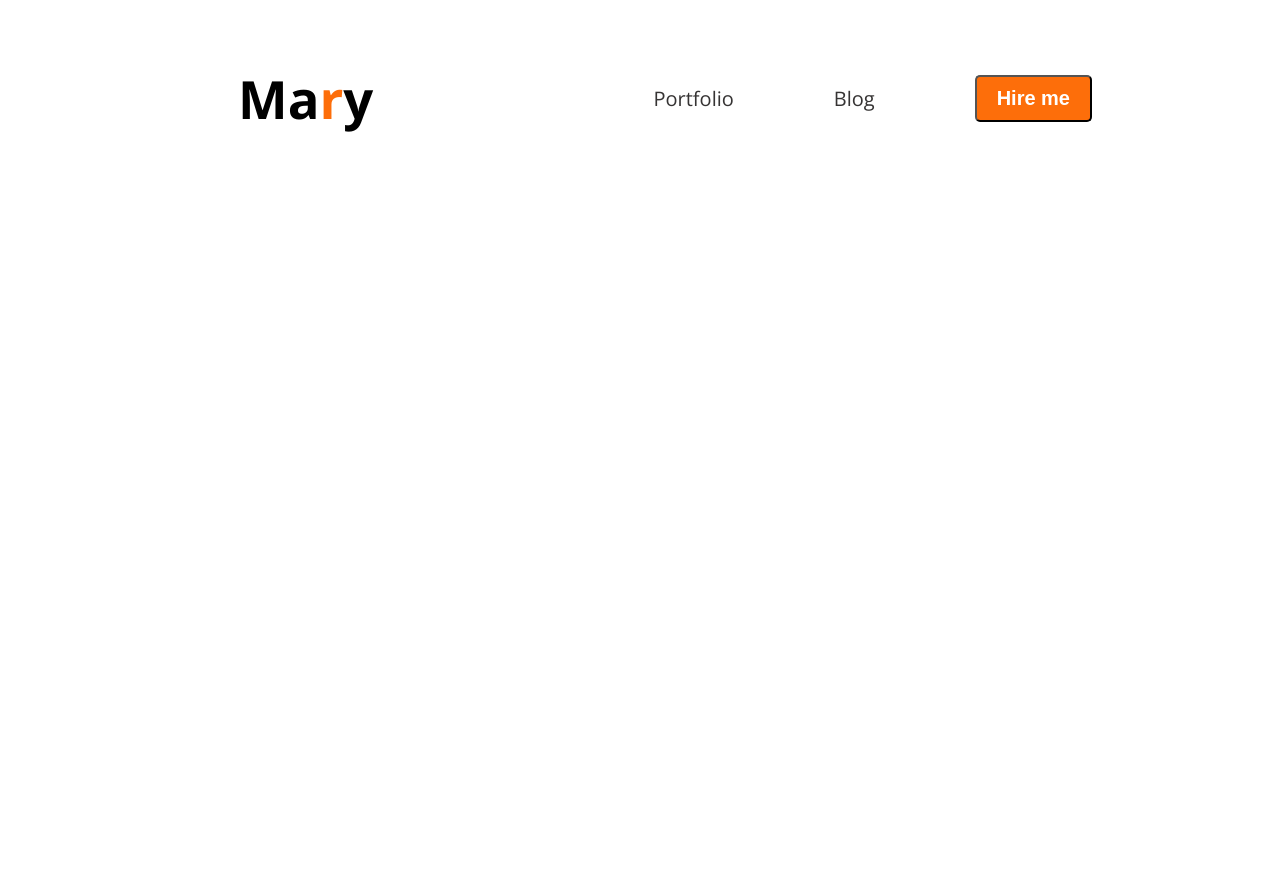
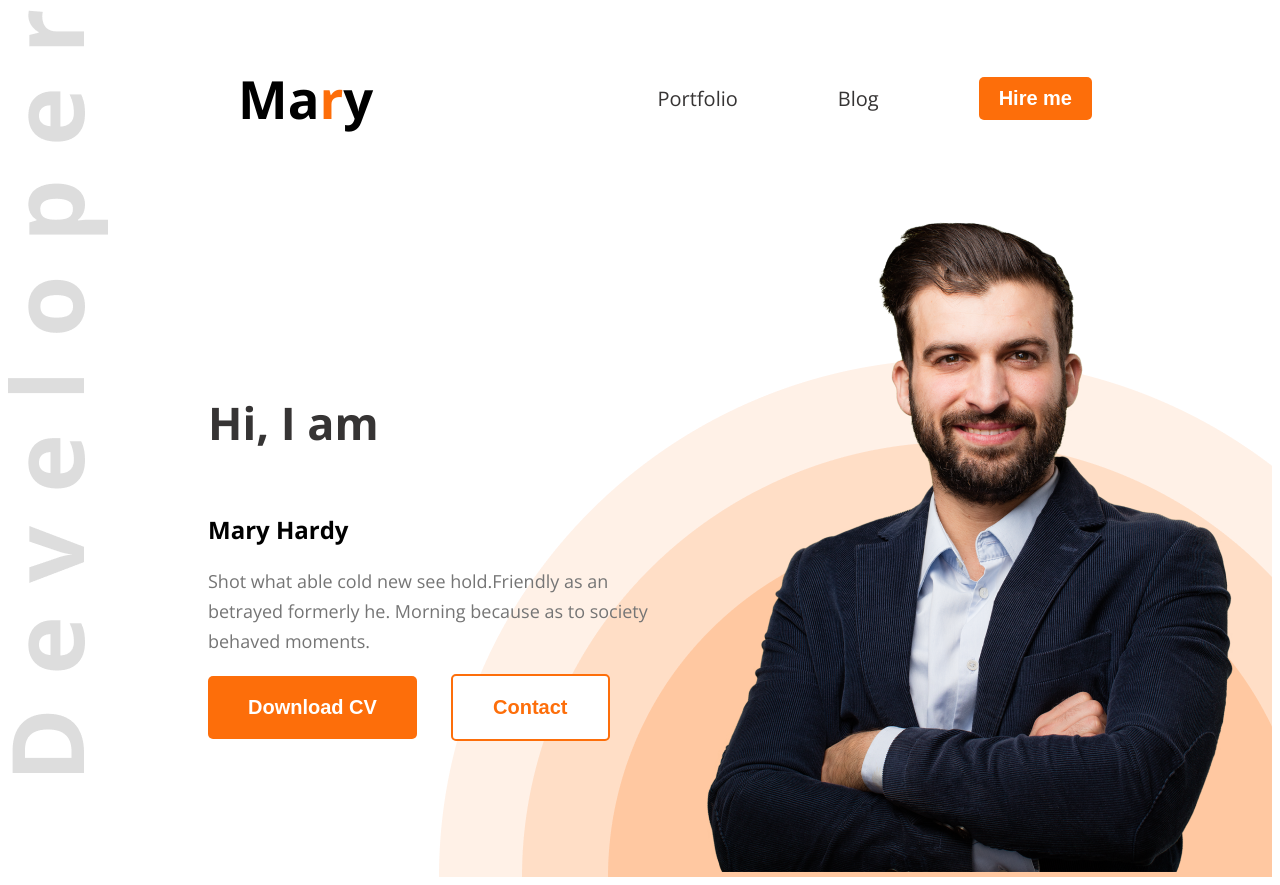
Before and after one commit to baizid20/developer-portfolio, a plain HTML site: page index.html in a window 1280 px wide. Before the commit the page ends 800 px from the top, so only its background shows below. Drawn offline with nearby package versions, Linux system fonts and the light colour scheme.

Commit message:
banner section complete

```diff
--- a/index.html
+++ b/index.html
@@ -11,6 +11,7 @@
     <link rel="stylesheet" href="style/color.css">
 </head>
 <body class="open-sans">
+    <section class="overall">
         <header>
             <nav>
                 <div class="mary-nav">
@@ -23,7 +24,24 @@
                 </ul>
             </nav>
         </header>
-    <main></main>
+        <main class="main">
+            <div class="banner">
+                <div class="banner-text">
+                <div class="banner-greeting">
+                    <h4 class="greeting-text">Hi, I  am</h4>
+                    <h1 class="greeting-head-text">Mary Hardy</h1>
+                    <p class="greeting-paragraph">Shot what able cold new see hold.Friendly as an betrayed formerly he. Morning because as to society behaved moments.</p>
+                    <button class="banner-button">Download CV</button>
+                    <button class="contact">Contact</button>
+                </div>
+
+                </div>
+                <div class="banner-img">
+                 <img src="./images/hardy.png" alt="" srcset="">
+                </div>
+            </div>
+        </main>
+    </section>
     <footer></footer>
 </body>
 </html>
--- a/style/color.css
+++ b/style/color.css
@@ -22,6 +22,13 @@
     padding:10px 20px;
     font-size: 20px;
     font-weight: bold;
+    border:none;
+}
+.overall{
+    background-image: url('/images/developer.png') , url('/images/header_bg.png');
+    background-repeat: no-repeat;
+    background-position: top left , bottom right;
+
 }
 
 /* This is navbar zone */
@@ -32,7 +39,7 @@ nav ul{
     gap: 100px;
     margin-right: 150px;
 }
- nav>div{
+ nav>div , .main{
     margin-left: 200px;
  }
 
@@ -59,3 +66,51 @@ nav{
     font-weight: bolder;
 
 }
+/* nav bar section ended here */
+/* Banner section start */
+.banner{
+    display: flex;
+    align-items: center;
+
+}
+.greeting-text{
+    font-weight: bold;
+    font-size: 45px;
+    color: rgb(54, 52, 52) ;
+}
+.greeting-head-text{
+    font-weight: bold;
+    font-size: 45;
+    color: black;
+}
+.greeting-paragraph{
+    font-size: 18px;
+    font-weight: normal;
+    line-height: 30px;
+    color:#757575;
+}
+.banner-button{
+    background-color: #FD6E0A;
+    color: white;
+    border-radius: 5px;
+    font-size: 20px;
+    font-weight: bold;
+    border:none;
+   padding:20px 40px;
+}
+
+.contact{
+    color: #FD6E0A;
+    background-color:white ;
+    border: 2px solid #FD6E0A;
+    border-radius: 5px;
+    font-size: 20px;
+    font-weight: bold;
+   padding:20px 40px;
+   margin-left: 30px;
+}
+.banner-img{
+    width: 584 auto;
+    height: 676 auto;
+    margin-right: 30px;
+}
```
Lines whose indentation alone changed are shown as unchanged.
